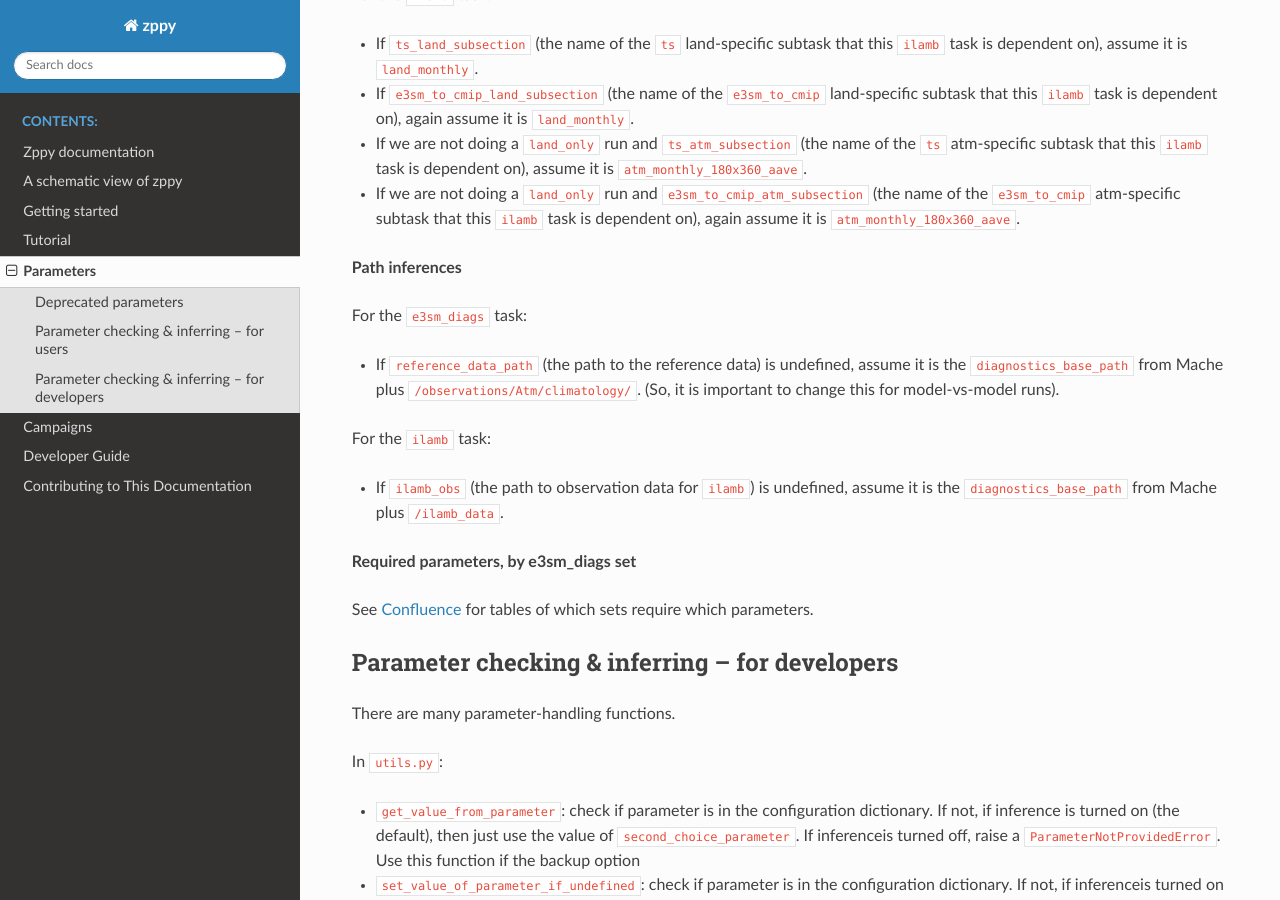
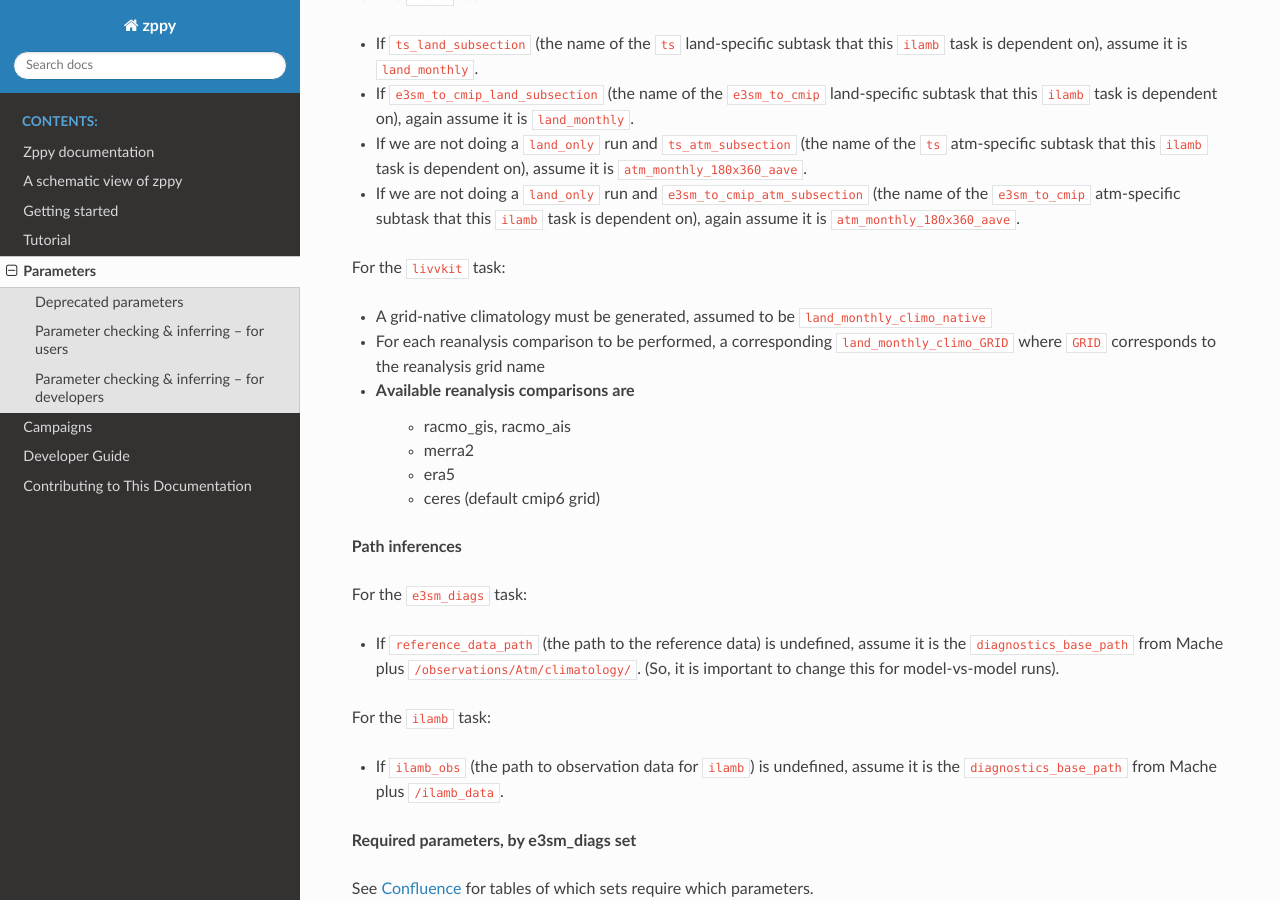
Before and after one commit to E3SM-Project/zppy, a Sphinx documentation site: the page built from docs/source/parameters.rst, in a window 1280 px wide and 900 px high, scrolled down 1118 px. Built offline with Sphinx 7.4.7 and the Read the Docs theme 3.1.0, drawn with Linux system fonts in a browser that asks for light colours.

Commit message:
Add description for livvkit task parameters

```diff
--- a/docs/source/parameters.rst
+++ b/docs/source/parameters.rst
@@ -54,6 +54,16 @@ For the ``ilamb`` task:
 * If we are not doing a ``land_only`` run and ``e3sm_to_cmip_atm_subsection`` (the name of the ``e3sm_to_cmip`` atm-specific subtask that this ``ilamb`` task is dependent on), again assume it is ``atm_monthly_180x360_aave``.
 
 
+For the ``livvkit`` task:
+
+* A grid-native climatology must be generated, assumed to be ``land_monthly_climo_native``
+* For each reanalysis comparison to be performed, a corresponding ``land_monthly_climo_GRID`` where ``GRID`` corresponds to the reanalysis grid name
+* Available reanalysis comparisons are
+   * racmo_gis, racmo_ais
+   * merra2
+   * era5
+   * ceres (default cmip6 grid)
+
 **Path inferences**
 
 For the ``e3sm_diags`` task:
```
